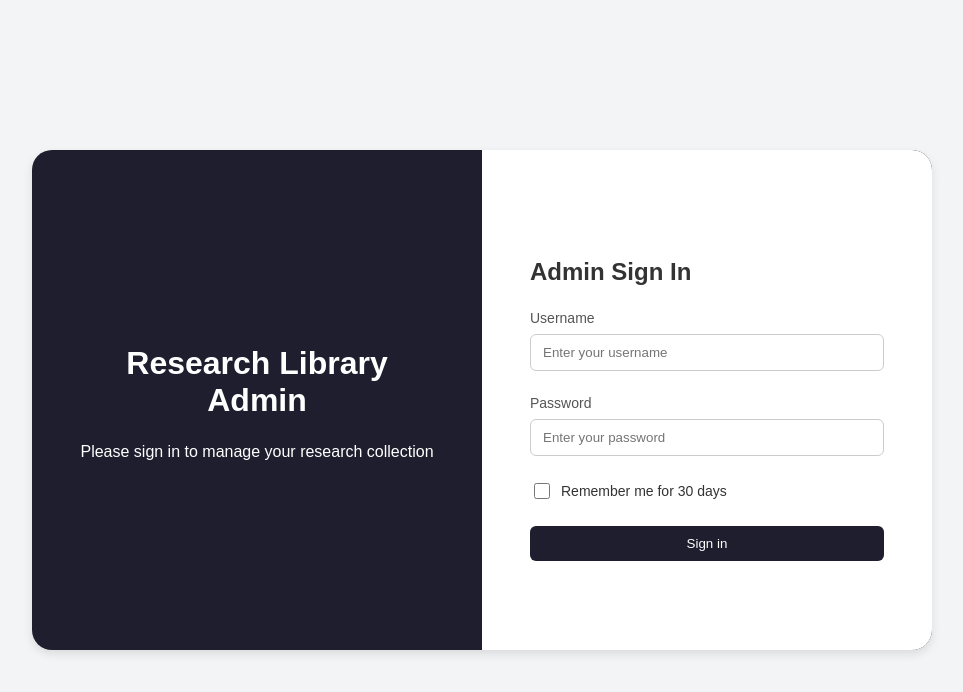
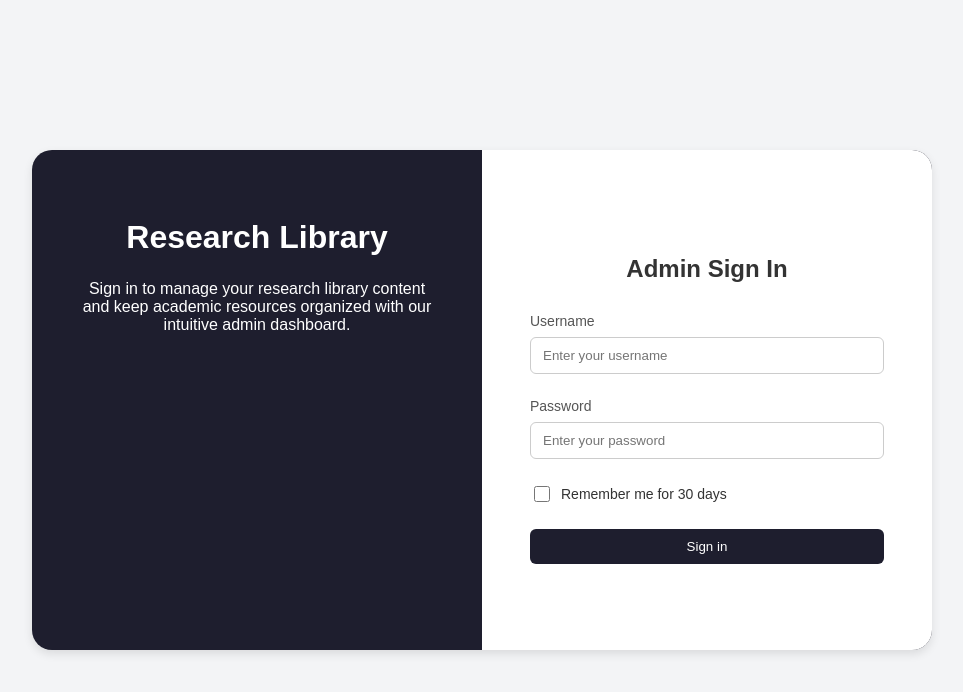
Before and after one commit to r4ppz19/research-library, a React (Vite) app: page / in a window 1280 px wide. Shown: the top 692 px of the page, without its empty margins (158-1121 px from the left). Built offline with nearby package versions, Linux system fonts and the light colour scheme.

Commit message:
refactor: remove unnecessary comments and improve login page text

```diff
--- a/src/App.jsx
+++ b/src/App.jsx
@@ -1,4 +1,3 @@
-// src/App.jsx
 import React from "react";
 import "./index.css";
 import LoginPage from "./pages/LoginPage.jsx";
--- a/src/components/forms/FormCheckBox.jsx
+++ b/src/components/forms/FormCheckBox.jsx
@@ -1,4 +1,3 @@
-// src/components/forms/FormCheckbox.jsx
 import React from "react";
 import "./FormCheckbox.css";
 
--- a/src/components/forms/FormCheckbox.css
+++ b/src/components/forms/FormCheckbox.css
@@ -1,4 +1,3 @@
-/* src/components/forms/FormCheckbox.css */
 .form-checkbox {
   display: flex;
   align-items: center;
--- a/src/components/forms/FormInput.css
+++ b/src/components/forms/FormInput.css
@@ -1,4 +1,3 @@
-/* src/components/forms/FormInput.css */
 .form-group {
   display: flex;
   flex-direction: column;
--- a/src/components/forms/FormInput.jsx
+++ b/src/components/forms/FormInput.jsx
@@ -1,4 +1,3 @@
-// src/components/forms/FormInput.jsx
 import React from "react";
 import "./FormInput.css";
 
--- a/src/index.css
+++ b/src/index.css
@@ -1,4 +1,3 @@
-/* src/index.css */
 body {
   margin: 0;
   padding: 0;
--- a/src/pages/LoginPage.css
+++ b/src/pages/LoginPage.css
@@ -65,6 +65,7 @@
   .login-page__intro {
     flex-basis: 50%;
     border-radius: 20px 0 0 20px;
+    justify-content: flex-start;
     padding: 48px;
   }
 
@@ -84,6 +85,8 @@
 
   .login-page__form-title {
     font-size: 1.5rem;
+    text-align: center;
+    margin-bottom: 30px;
   }
 
   .login-page__form {
--- a/src/pages/LoginPage.jsx
+++ b/src/pages/LoginPage.jsx
@@ -1,4 +1,3 @@
-// src/pages/LoginPage.jsx
 import React, { useState } from "react";
 import "./LoginPage.css";
 import FormInput from "../components/forms/FormInput.jsx";
@@ -18,12 +17,16 @@ function LoginPage() {
 
   return (
     <div className="login-page">
+      {/* left/top part*/}
       <div className="login-page__intro">
-        <h1 className="login-page__intro-title">Research Library Admin</h1>
+        <h1 className="login-page__intro-title">Research Library</h1>
         <p className="login-page__intro-text">
-          Please sign in to manage your research collection
+          Sign in to manage your research library content and keep academic
+          resources organized with our intuitive admin dashboard.
         </p>
       </div>
+
+      {/* right/buttom part */}
       <div className="login-page__form-container">
         <h2 className="login-page__form-title">Admin Sign In</h2>
         <form className="login-page__form" onSubmit={handleSubmit}>
```
